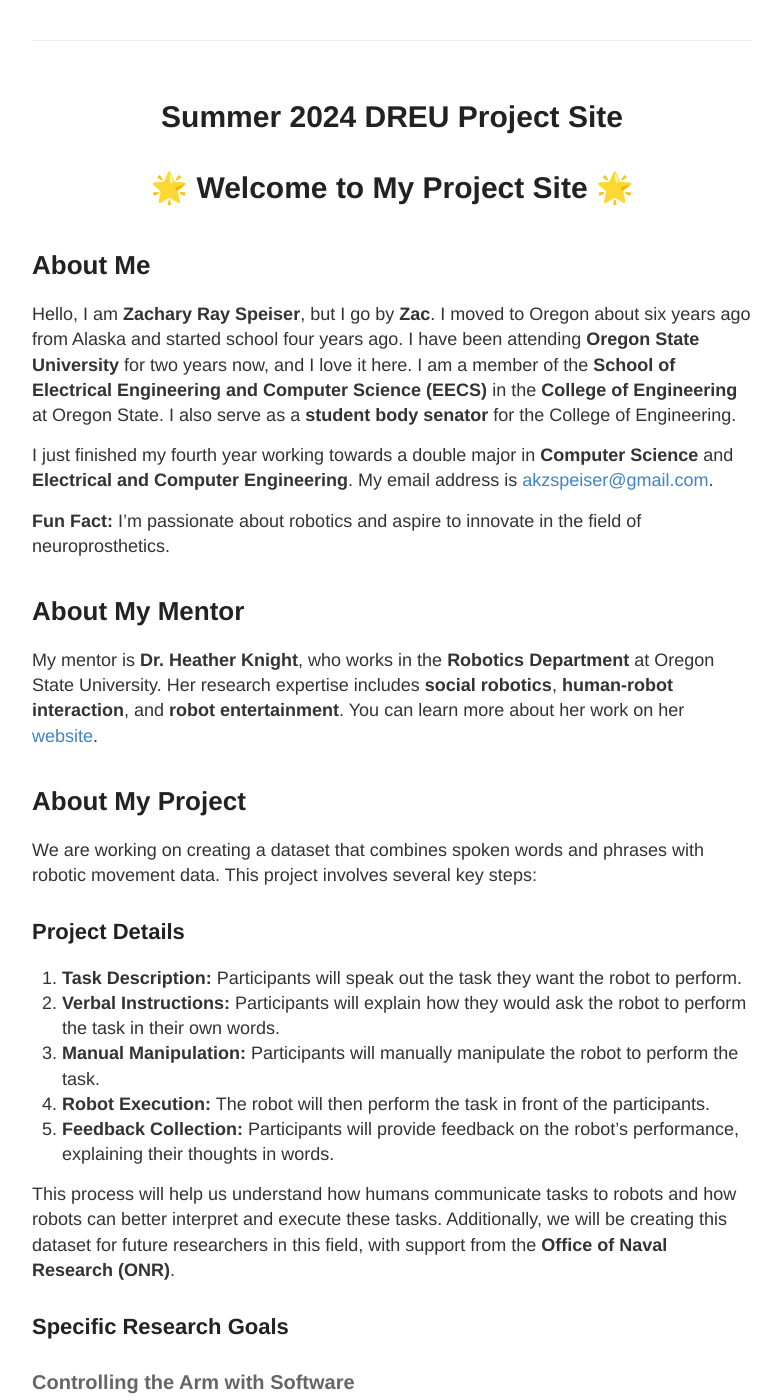
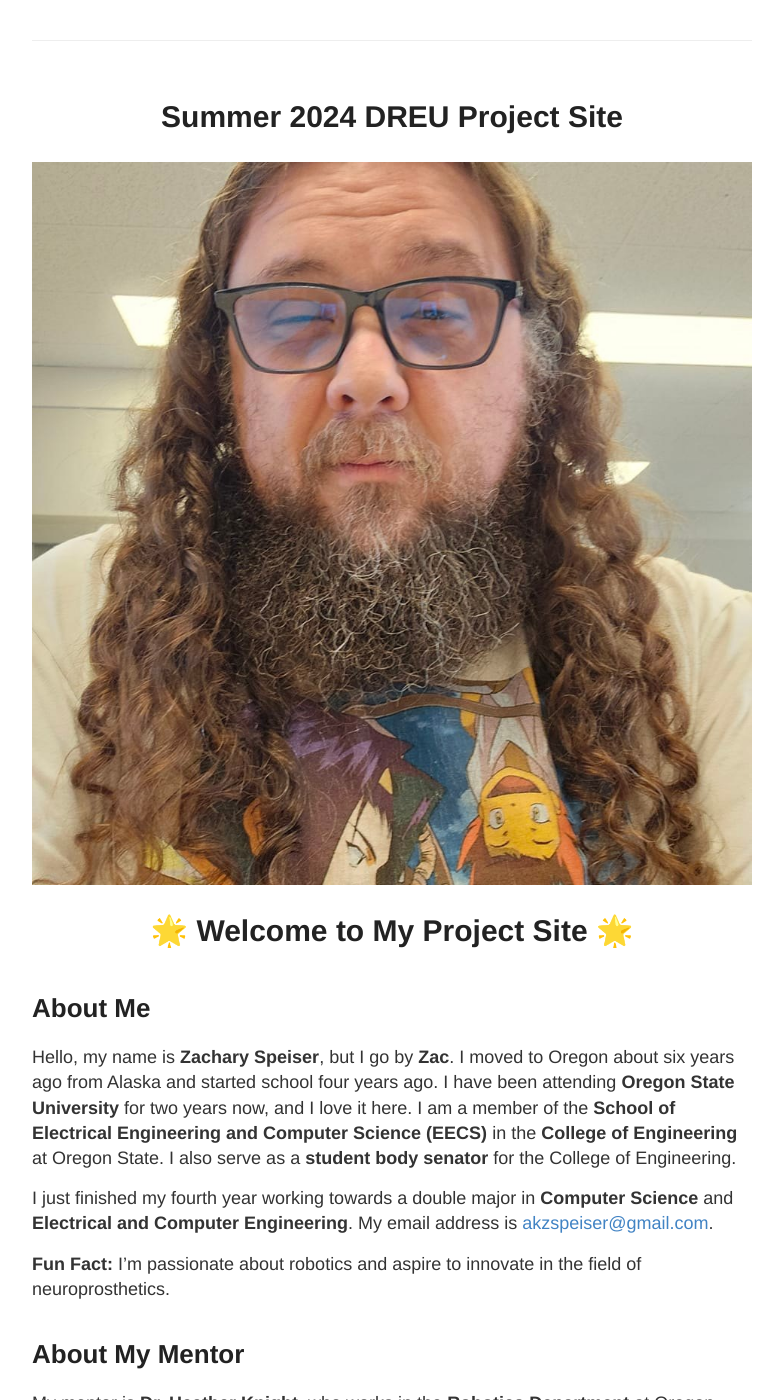
Before and after one commit to akzspeiser/akzspeiser.github2.io, a Jekyll site: the page built from index.md, in a window 1280 px wide and 1400 px high. Shown: the whole window, without its empty margins (248-1031 px from the left). Built offline with Jekyll 4.4.1, drawn with Linux system fonts in a browser that asks for light colours; our own code applies the rules of GitHub Pages for plain Markdown files.

Commit message:
Update index.md

```diff
--- a/index.md
+++ b/index.md
@@ -1,12 +1,15 @@
 ---
 title: Summer 2024 DREU Project Site
 ---
+
+
+![Picture of me](images/me.jpg)
 
 # 🌟 Welcome to My Project Site 🌟
 
 ## About Me
 
-Hello, I am **Zachary Ray Speiser**, but I go by **Zac**. I moved to Oregon about six years ago from Alaska and started school four years ago. I have been attending **Oregon State University** for two years now, and I love it here. I am a member of the **School of Electrical Engineering and Computer Science (EECS)** in the **College of Engineering** at Oregon State. I also serve as a **student body senator** for the College of Engineering.
+Hello, my name is **Zachary Speiser**, but I go by **Zac**. I moved to Oregon about six years ago from Alaska and started school four years ago. I have been attending **Oregon State University** for two years now, and I love it here. I am a member of the **School of Electrical Engineering and Computer Science (EECS)** in the **College of Engineering** at Oregon State. I also serve as a **student body senator** for the College of Engineering.
 
 I just finished my fourth year working towards a double major in **Computer Science** and **Electrical and Computer Engineering**. My email address is [akzspeiser@gmail.com](mailto:akzspeiser@gmail.com).
 
```
